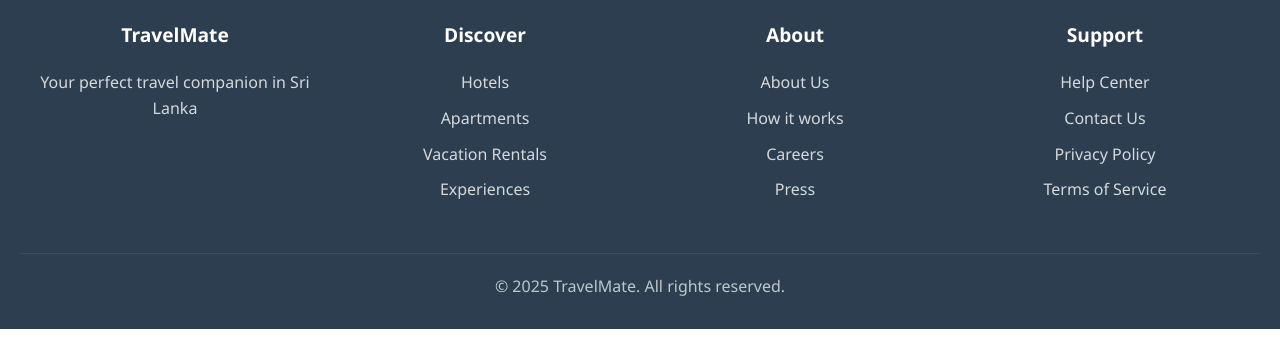
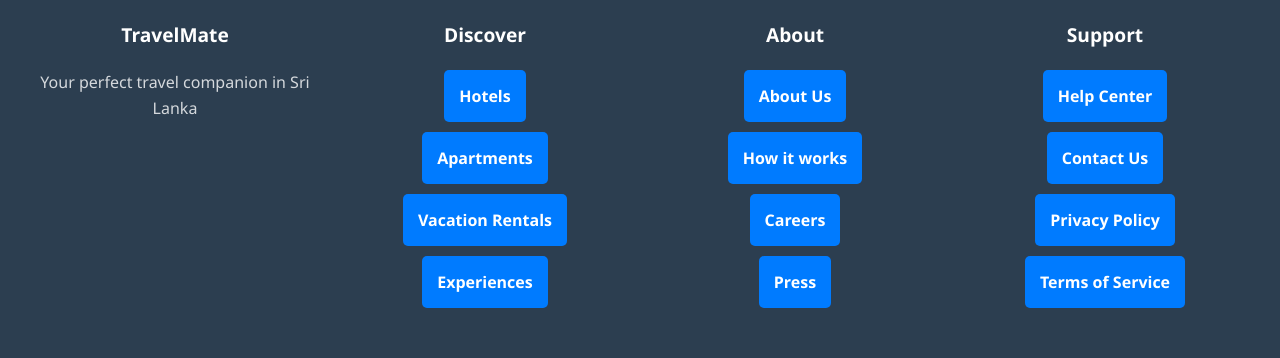
Before and after one commit to Y3S1-WE20/SPM-TravelMate, a React (Create React App) app in the folder frontend/: page / in a window 1280 px wide. Shown: the part 2791-3149 px from the top of the page. Before the commit the page ends 3120 px from the top, so only its background shows below. Built offline with nearby package versions, Linux system fonts and the light colour scheme; no server answers.

Commit message:
Fixed more eslint errors

```diff
--- a/frontend/src/components/PropertyListing.jsx
+++ b/frontend/src/components/PropertyListing.jsx
@@ -548,30 +548,30 @@ const HomePage = () => {
           <div className="footer-section">
             <h4>Discover</h4>
             <ul>
-              <li><a href="#">Hotels</a></li>
-              <li><a href="#">Apartments</a></li>
-              <li><a href="#">Vacation Rentals</a></li>
-              <li><a href="#">Experiences</a></li>
+              <li><button>Hotels</button></li>
+              <li><button>Apartments</button></li>
+              <li><button>Vacation Rentals</button></li>
+              <li><button>Experiences</button></li>
             </ul>
           </div>
 
           <div className="footer-section">
             <h4>About</h4>
             <ul>
-              <li><a href="#">About Us</a></li>
-              <li><a href="#">How it works</a></li>
-              <li><a href="#">Careers</a></li>
-              <li><a href="#">Press</a></li>
+              <li><button>About Us</button></li>
+              <li><button>How it works</button></li>
+              <li><button>Careers</button></li>
+              <li><button>Press</button></li>
             </ul>
           </div>
 
           <div className="footer-section">
             <h4>Support</h4>
             <ul>
-              <li><a href="#">Help Center</a></li>
-              <li><a href="#">Contact Us</a></li>
-              <li><a href="#">Privacy Policy</a></li>
-              <li><a href="#">Terms of Service</a></li>
+              <li><button>Help Center</button></li>
+              <li><button>Contact Us</button></li>
+              <li><button>Privacy Policy</button></li>
+              <li><button>Terms of Service</button></li>
             </ul>
           </div>
         </div>
--- a/frontend/src/components/ReviewSection.jsx
+++ b/frontend/src/components/ReviewSection.jsx
@@ -1,4 +1,4 @@
-import React, { useState, useEffect } from 'react';
+import React, { useState, useEffect, useCallback } from 'react';
 import { useAuth } from '../contexts/AuthContext';
 
 const ReviewSection = ({ propertyId }) => {
@@ -15,30 +15,31 @@ const ReviewSection = ({ propertyId }) => {
   });
   const [submitLoading, setSubmitLoading] = useState(false);
 
-  useEffect(() => {
-    fetchReviews();
-    fetchReviewStats();
-  }, [propertyId]);
-
-  const fetchReviews = async () => {
+  const fetchReviews = useCallback(async () => {
     try {
       const response = await api.get(`/api/reviews/property/${propertyId}?limit=10`);
       setReviews(response.data.data || []);
     } catch (error) {
       console.error('Error fetching reviews:', error);
+      setReviews([]);
     } finally {
       setLoading(false);
     }
-  };
+  }, [api, propertyId]);
 
-  const fetchReviewStats = async () => {
+  const fetchReviewStats = useCallback(async () => {
     try {
       const response = await api.get(`/api/reviews/stats/${propertyId}`);
       setReviewStats(response.data.data);
     } catch (error) {
       console.error('Error fetching review stats:', error);
     }
-  };
+  }, [api, propertyId]);
+
+  useEffect(() => {
+    fetchReviews();
+    fetchReviewStats();
+  }, [propertyId, fetchReviews, fetchReviewStats]);
 
   const submitReview = async (e) => {
     e.preventDefault();
```
